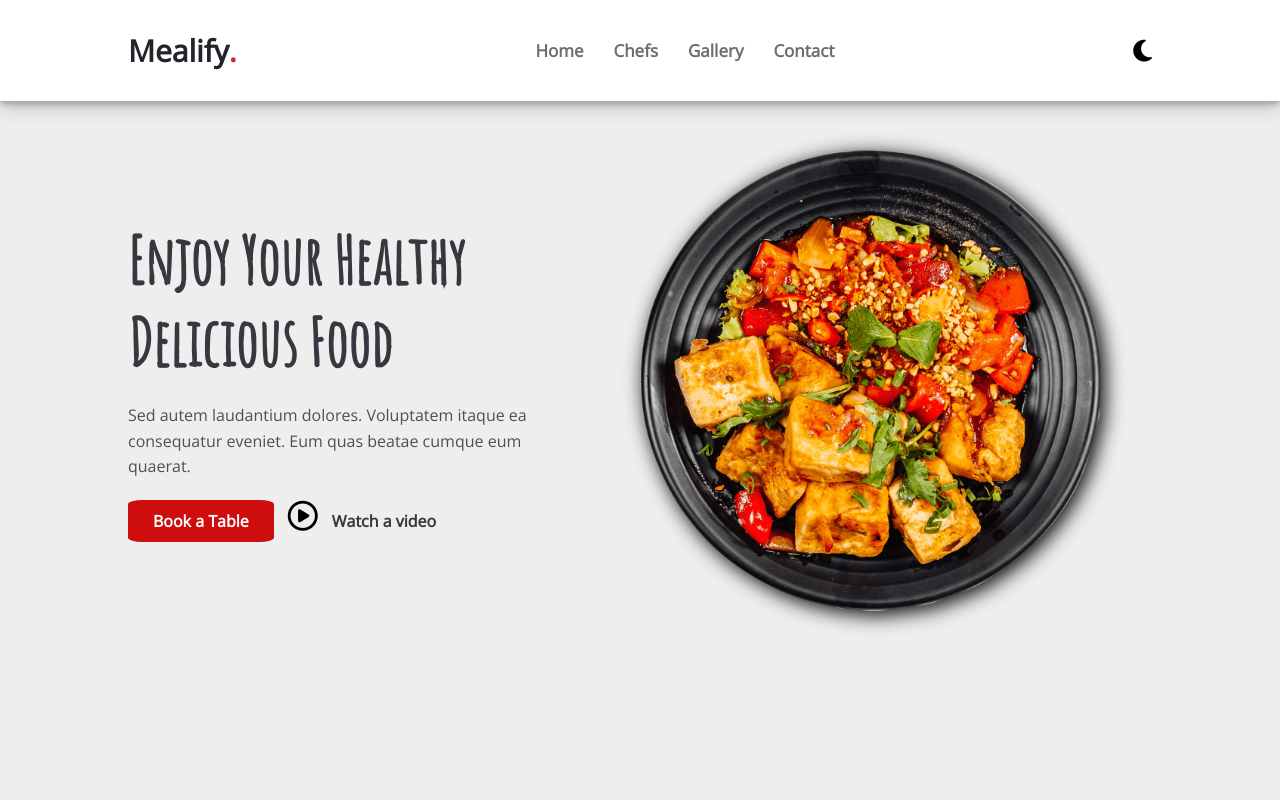
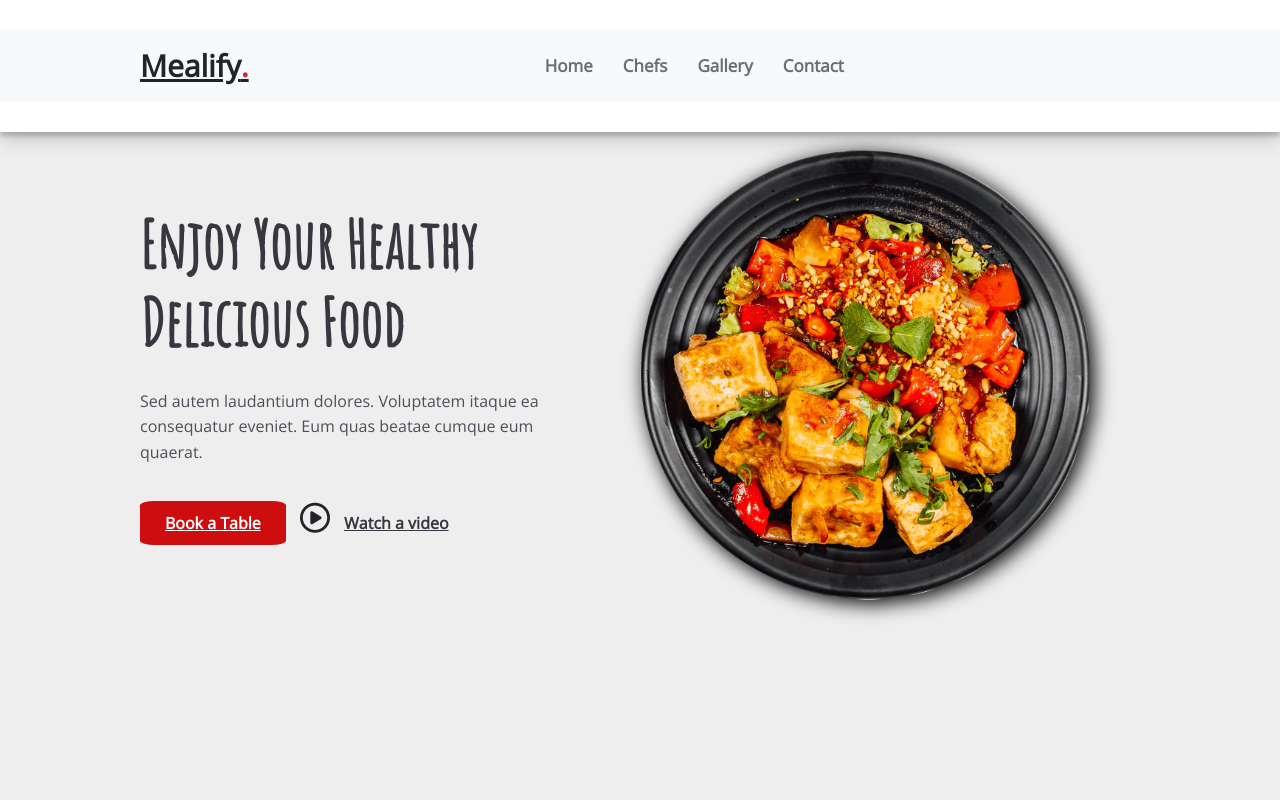
Before and after one commit to kmagdy9/Mealify, a plain HTML site: page index.html in a window 1280 px wide. Shown: the top 800 px of the page. Drawn offline with nearby package versions, Linux system fonts and the light colour scheme; files whose address does not match are found by name.

Commit message:
index.html

```diff
--- a/index.html
+++ b/index.html
@@ -16,29 +16,52 @@
         <link rel="preconnect" href="https://fonts.gstatic.com" crossorigin>
         <link href="https://fonts.googleapis.com/css2?family=Inter&display=swap" rel="stylesheet">
         <link rel="stylesheet" href="./css/all.min.css">
+        <link rel="stylesheet" href="./css/bootstrap.min.css">
         <link rel="stylesheet" href=".//css/style.css    ">
 
     </head>
 
     <body>
-         <!-- Nav HTML  -->
+
+                 <!-- Nav HTML  -->
+
         <div id="nav">
-            <div class="container">
+            <nav class="navbar navbar-expand-lg bg-body-tertiary">
+                <div class="container">
+                    <a href="#home">Mealify<span class="dot">.</span></a>
+                  <button class="navbar-toggler" type="button" data-bs-toggle="collapse" data-bs-target="#navbarSupportedContent" aria-controls="navbarSupportedContent" aria-expanded="false" aria-label="Toggle navigation">
+                    <span class="navbar-toggler-icon"></span>
+                  </button>
+                  <div class="collapse navbar-collapse" id="navbarSupportedContent">
+                    <ul class="navbar-nav mx-auto mb-2 mb-lg-0">
+                      <li class="nav-item">
+                        <a class="nav-link active" aria-current="page" href="#home">Home</a>
+                      </li>
+                      <li class="nav-item">
+                        <a class="nav-link" href="#chef">Chefs</a>
+                      </li>
+                      <li class="nav-item">
+                        <a class="nav-link" href="#gallery">Gallery</a>
+                      </li>
+                      <li class="nav-item">
+                        <a class="nav-link" href="#contact">Contact</a>
+                      </li>
 
-            <a href="#home">Mealify<span class="dot">.</span></a>
 
-            <ul>
-                <li><a href="#home">Home</a></li>
-                <li><a href="#chef">Chefs</a></li>
-                <li><a href="#gallery">Gallery</a></li>
-                <li><a href="#contact">Contact</a></li>
-            </ul>
+                    </ul>
 
-            <i class="fa-solid fa-moon"></i>
+                  </div>
 
-            </div>
 
+                </div>
+              </nav>
         </div>
+
+
+
+
+
+
         <!-- Home HTML  -->
 
         <div id="home">
@@ -76,7 +99,7 @@
 
                 <div class="information">
 
-                    <div class="chef-info">
+                    <div class="chef-info   ">
                         <div class="photo">
                             <img src="./images/chefs-1.jpg" alt="Walter White Image" srcset="">
                             <div class="layer">
@@ -410,5 +433,7 @@
             </div>
 
         </div>
+
+        <script src="./js/bootstrap.bundle.min.js"></script>
     </body>
 </html>
```
